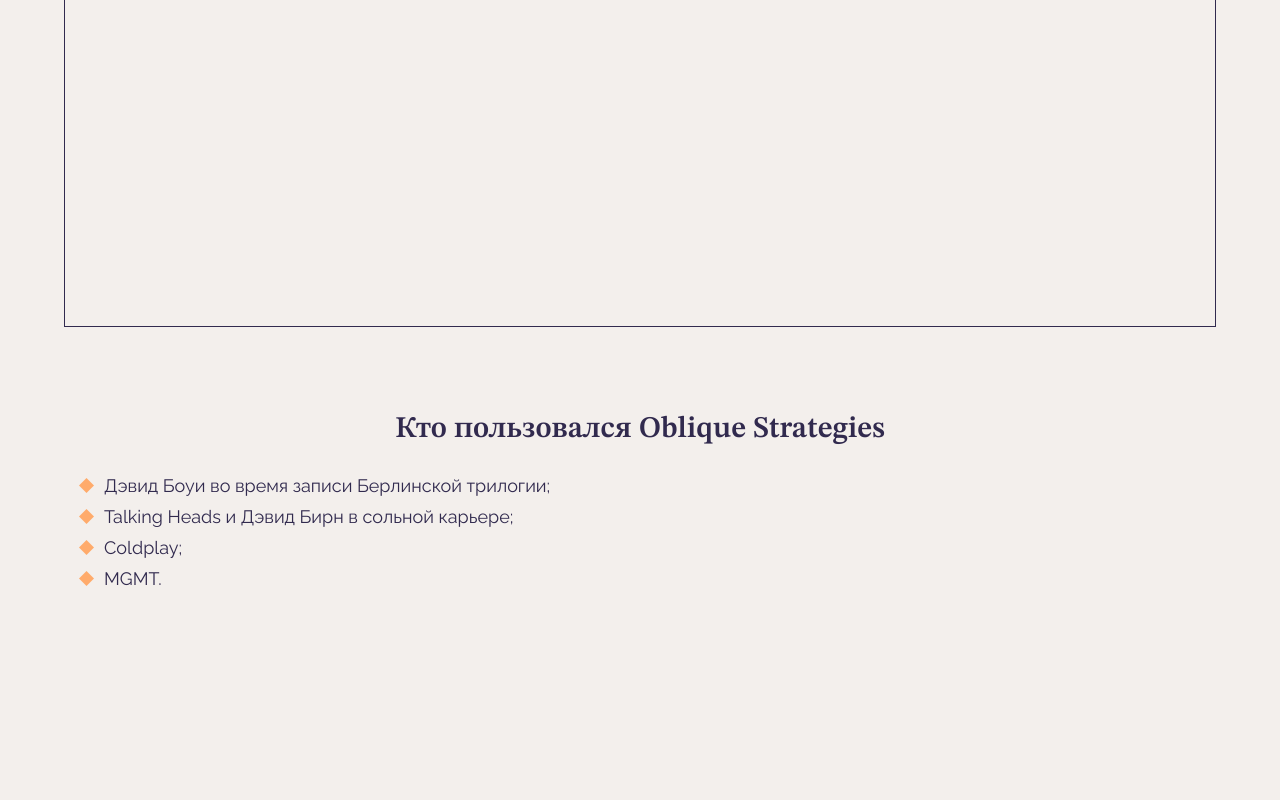
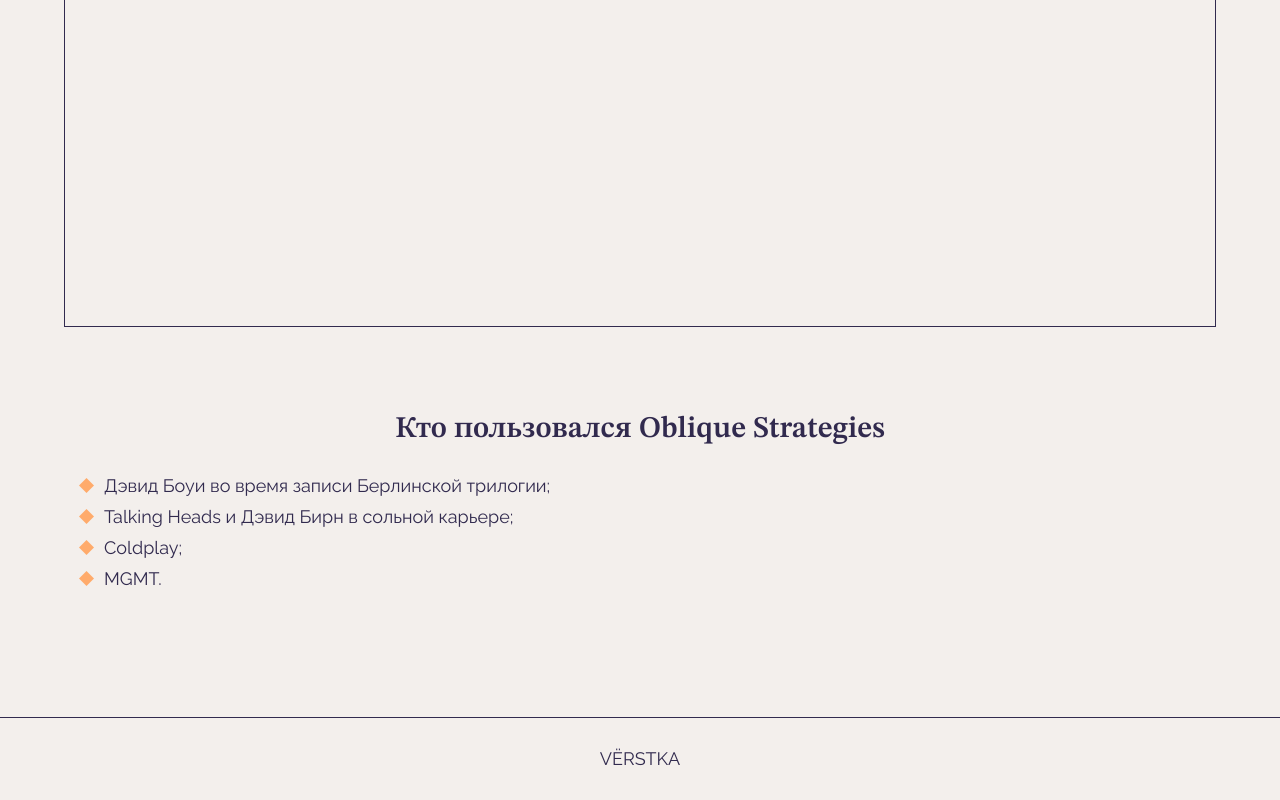
Before and after one commit to Brodyagados/karty-podskazhut, a website: page index.html in a window 1280 px wide. Shown: the part 3101-3901 px from the top of the page. Before the commit the page ends 3690 px from the top, so only its background shows below. Drawn offline with Linux system fonts and the light colour scheme.

Commit message:
Добавлен подвал

```diff
--- a/index.html
+++ b/index.html
@@ -151,7 +151,9 @@
         </ul>
       </div>
     </main>
-    <footer class="footer"></footer>
+    <footer class="footer">
+      <p class="footer__copyright">Vёrstka</p>
+    </footer>
 
     <!-- Раскомментируйте строчку ниже, когда вёрстка будет готова. Если вы назвали все классы. как нужно, переключатель темы будет работать -->
     <script src="./scripts/theme-changer.js"></script>
--- a/styles/style.css
+++ b/styles/style.css
@@ -257,6 +257,25 @@
 
 /*#region Изображение */
 
+/*#region Подвал */
+
+.footer {
+  display: flex;
+  justify-content: center;
+  align-items: center;
+  margin-block-start: 10%;
+  padding: 2.5%;
+  border-top: thin solid currentColor;
+}
+
+.footer__copyright {
+  font-size: 18px;
+  line-height: 1;
+  text-transform: uppercase;
+}
+
+/*#endregion */
+
 .content__figure {
   position: relative;
   inline-size: calc(100% + 2 * var(--horizontal-indent));
```
